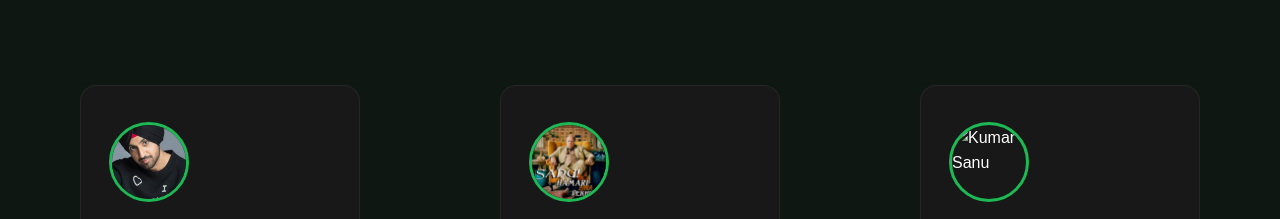
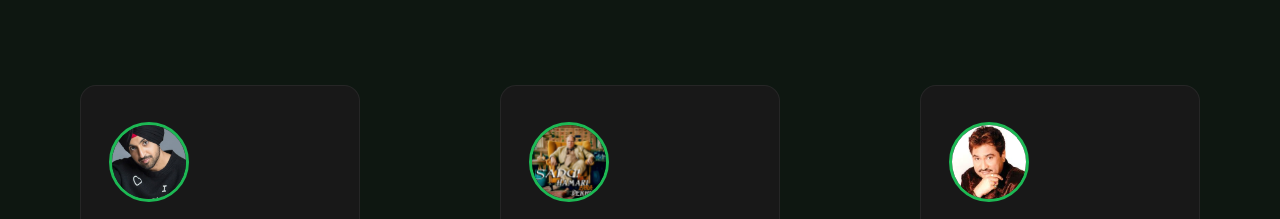
Before and after one commit to MnaiBhai69/safi, a plain HTML site: page index.html in a window 1280 px wide. Shown: the part 713-932 px from the top of the page. Drawn offline with Linux system fonts and the light colour scheme.

Commit message:
Fix image source for artist image in index.html

```diff
--- a/index.html
+++ b/index.html
@@ -78,7 +78,7 @@
       <div class="feature-card">
 
         <!-- Image -->
-        <img class="artist-img" src="image/sanu" alt="Kumar Sanu" />
+        <img class="artist-img" src="image/sanu.jpg" alt="Kumar Sanu" />
 
         <h3>Kumar Sanu</h3>
         <p>Kumar Sanu is a legendary Indian singer. He has recorded thousands of
```
